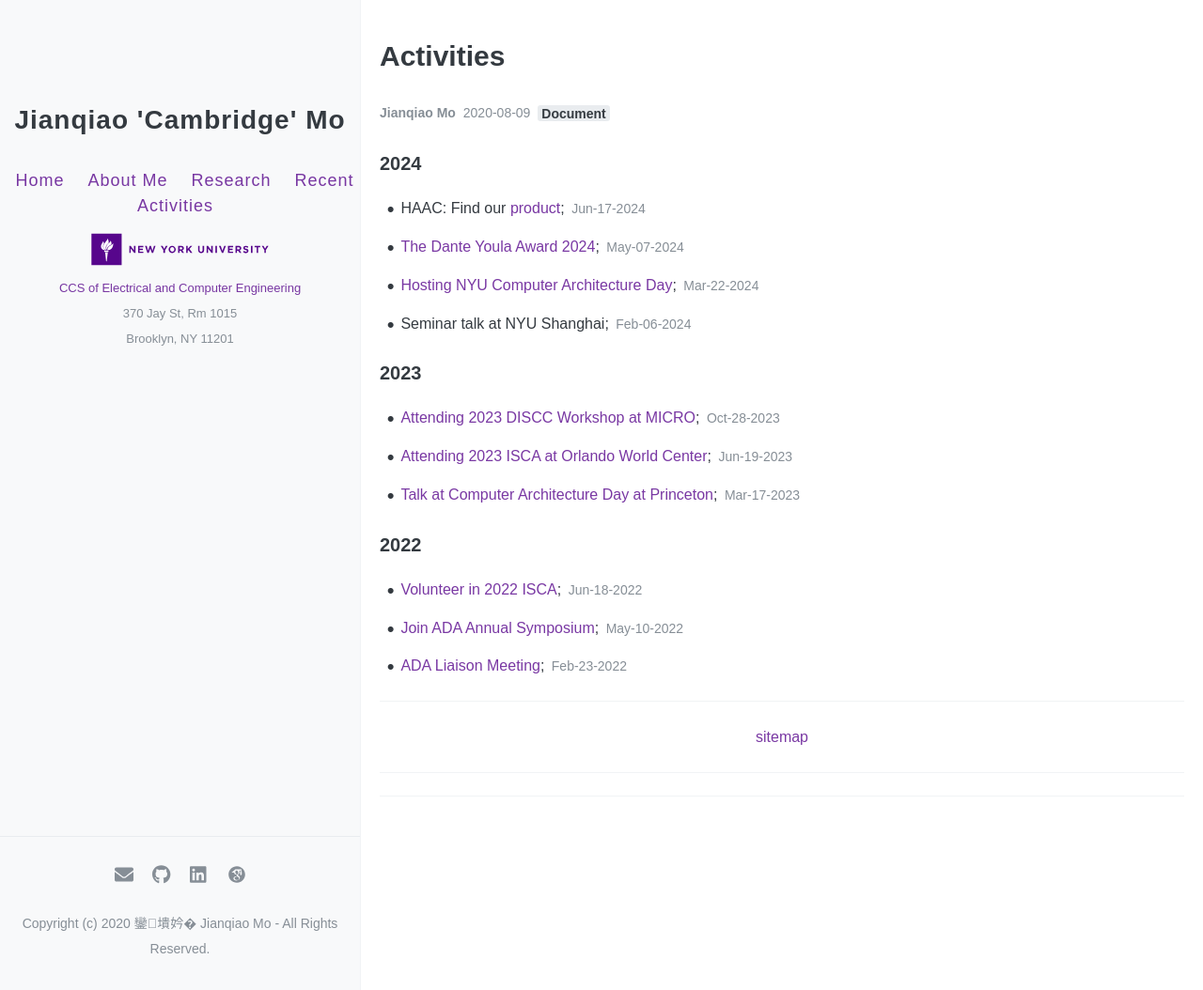
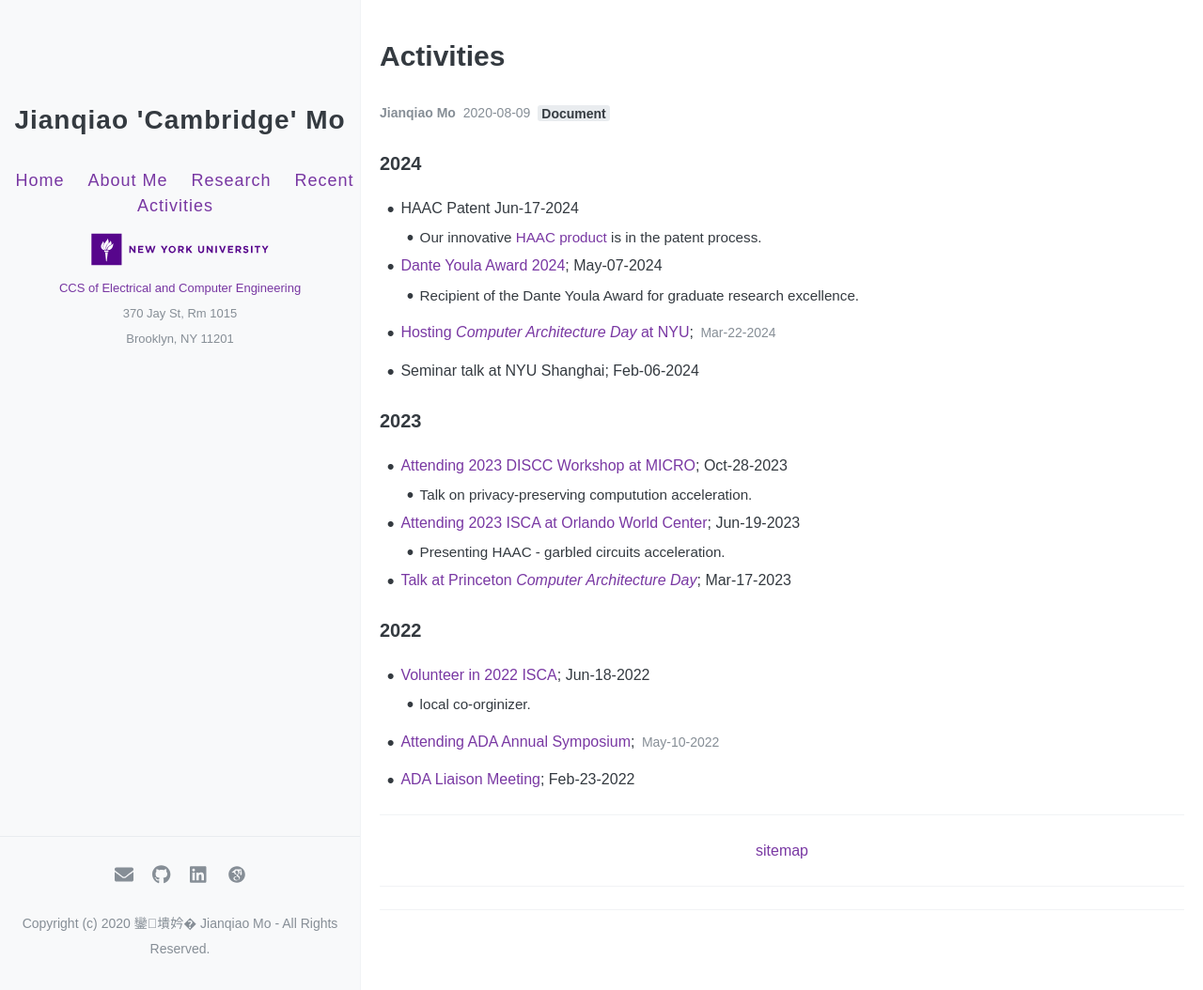
Before and after one commit to jianqiaomo/mywebpage, a Jekyll site: the page built from activities/index.md, in a window 1280 px wide and 1058 px high. Shown: the top 1054 px of the window at 94% size. Built offline with Jekyll 4.4.1, drawn with Linux system fonts in a browser that asks for light colours; comment, search, counter and statistics services are not loaded.

Commit message:
re org activities

```diff
--- a/activities/index.md
+++ b/activities/index.md
@@ -11,25 +11,30 @@ permalink: /activities/
 ---
 
 ### 2024
-- HAAC: Find our [product](https://license.tov.med.nyu.edu/product/hardware-software-co-design-to-accelerate-garble-circuits); <time>{{ "Jun-17-2024" }}</time>
+- HAAC Patent <time>{{ "Jun-17-2024" }}</time>
+  - Our innovative [HAAC product](https://license.tov.med.nyu.edu/product/hardware-software-co-design-to-accelerate-garble-circuits) is in the patent process.
 
-- [The Dante Youla Award 2024](https://jqmo.top/activities/2024_DanteYoulaAward/); <time>{{ "May-07-2024" }}</time>
+- [Dante Youla Award 2024](https://jqmo.top/activities/2024_DanteYoulaAward/); <time>{{ "May-07-2024" }}</time>
+  - Recipient of the Dante Youla Award for graduate research excellence.
 
-- [Hosting NYU Computer Architecture Day](https://www.linkedin.com/posts/nyutandonschoolofengineering_nyu-computer-architecture-day-2024-brings-activity-7193001375725682688-Rk0M/?utm_source=share&utm_medium=member_desktop); <time>{{ "Mar-22-2024" }}</time>
+- [Hosting _Computer Architecture Day_ at NYU](https://www.linkedin.com/posts/nyutandonschoolofengineering_nyu-computer-architecture-day-2024-brings-activity-7193001375725682688-Rk0M/?utm_source=share&utm_medium=member_desktop); <time>{{ "Mar-22-2024" }}</time>
 
 - Seminar talk at NYU Shanghai; <time>{{ "Feb-06-2024" }}</time>
 
 ### 2023
 - [Attending 2023 DISCC Workshop at MICRO](https://jqmo.top/activities/2023_DISCC/); <time>{{ "Oct-28-2023" }}</time>
+  - Talk on privacy-preserving computution acceleration.
 
 - [Attending 2023 ISCA at Orlando World Center](https://jqmo.top/activities/2023_ISCA_Orlando/); <time>{{ "Jun-19-2023" }}</time>
+  - Presenting HAAC - garbled circuits acceleration.
 
-- [Talk at Computer Architecture Day at Princeton](https://jqmo.top/activities/2023_PrincetonArchDay/); <time>{{ "Mar-17-2023" }}</time>
+- [Talk at Princeton _Computer Architecture Day_](https://jqmo.top/activities/2023_PrincetonArchDay/); <time>{{ "Mar-17-2023" }}</time>
 
 ### 2022
 - [Volunteer in 2022 ISCA](https://jqmo.top/activities/2022_ISCA_volunteer/); <time>{{ "Jun-18-2022" }}</time>
+  - local co-orginizer.
 
-- [Join ADA Annual Symposium](https://jqmo.top/activities/2022_ADA_symposium/); <time>{{ "May-10-2022" }}</time>
+- [Attending ADA Annual Symposium](https://jqmo.top/activities/2022_ADA_symposium/); <time>{{ "May-10-2022" }}</time>
 
 - [ADA Liaison Meeting](https://jqmo.top/activities/2022_ADA_liaison_meeting/); <time>{{ "Feb-23-2022" }}</time>
 
--- a/works/index.html
+++ b/works/index.html
@@ -8,7 +8,8 @@ permalink: /works/
   <h2>No post found</h2>
 {% endif %}
 
-<ul class="archive">
+<!--<ul class="archive">-->
+<ul class="posts">
   {% for post in site.posts %}
 <!--    {% unless post.next %}-->
 <!--      <h2>{{ post.date | date: '%Y' }}</h2>-->
@@ -50,7 +51,7 @@ permalink: /works/
           <ul class="tag">
             {% for tag in post.tags %}
             <li>
-              <a style="margin: 3px 3px 3px 0; padding: .5px 4px; color: #343a40; background-color: #e9ecef; border-radius: 3px" href="{{ site.url }}{{ site.baseurl }}/tags#{{ tag }}">
+              <a href="{{ site.url }}{{ site.baseurl }}/tags#{{ tag }}">
                 {{ tag }}
               </a>
             </li>
```
